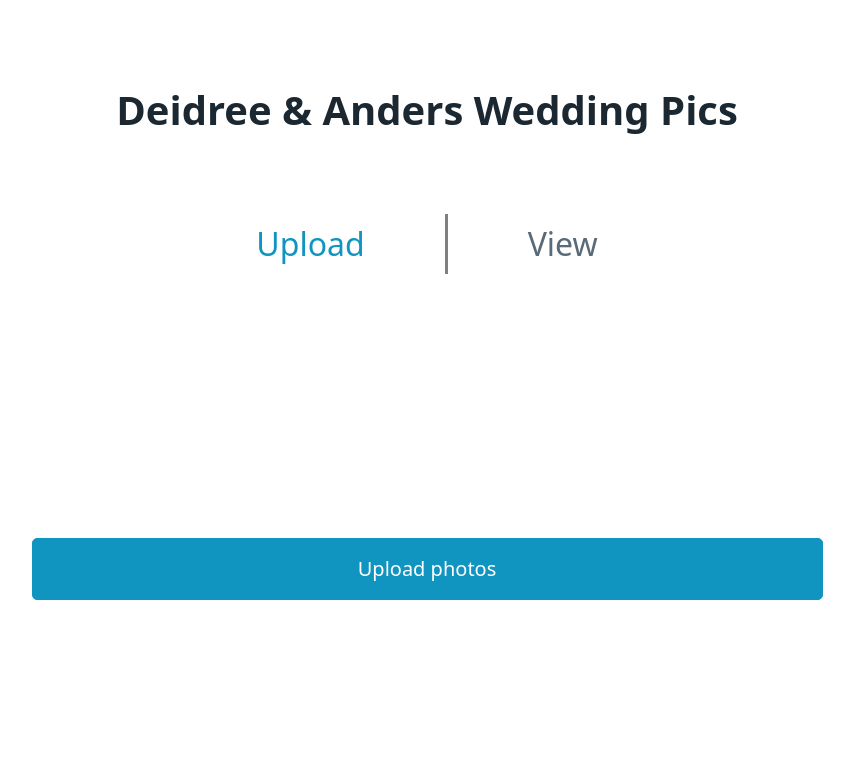
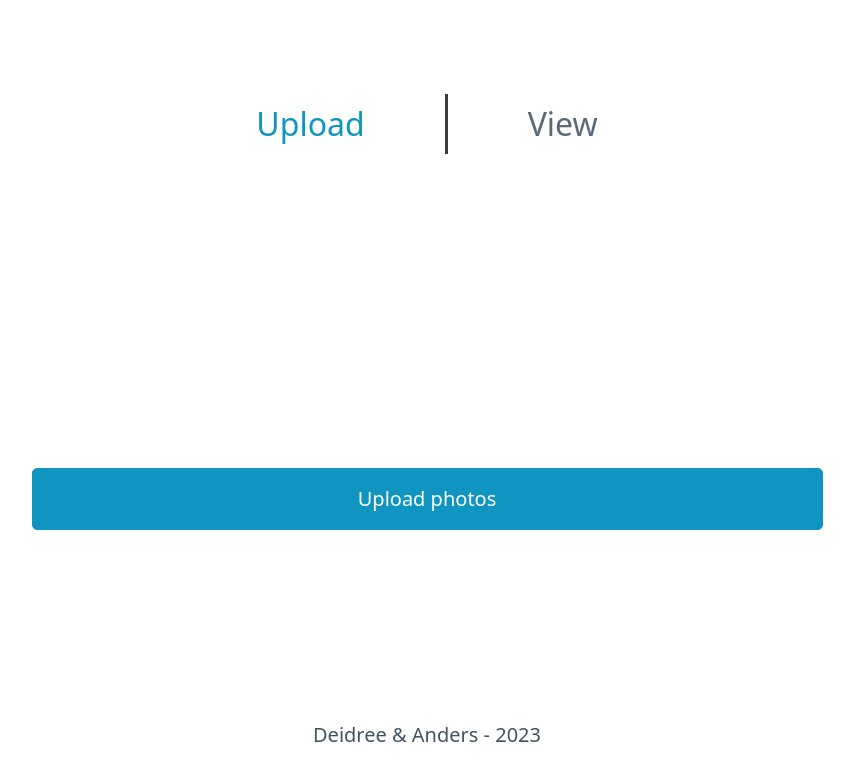
Before and after one commit to sredna43/deiders-photos, a SvelteKit app: page / in a window 1280 px wide. Shown: the top 780 px of the page, without its empty margins (213-1067 px from the left). Built offline with nearby package versions, Linux system fonts and the light colour scheme.

Commit message:
Add footer and change primary color

```diff
--- a/src/app.css
+++ b/src/app.css
@@ -11,8 +11,9 @@
 
 @media only screen and (prefers-color-scheme: dark) {
 	:root:not([data-theme]) {
-		--primary: #3c71f7;
-		--primary-hover: #8999f9;
-		--primary-focus: #052014;
+		--primary: #4d6600;
+		--primary-hover: #779c00;
+		--primary-focus: #0e1118;
+		--background-color: #191c20;
 	}
 }
--- a/src/routes/+layout.svelte
+++ b/src/routes/+layout.svelte
@@ -6,7 +6,6 @@
 
 <body>
 	<main class="container">
-		<h1>Deidree & Anders Wedding Pics</h1>
 		<nav>
 			<ul>
 				<li><a href="/" class={$page.url.pathname === '/' ? 'primary' : 'secondary'}>Upload</a></li>
@@ -18,20 +17,29 @@
 		</nav>
 		<slot />
 	</main>
+	<footer>Deidree & Anders - 2023</footer>
 </body>
 
 <style>
 	nav {
 		justify-content: center;
+		padding-bottom: 50px;
 	}
 	a {
 		font-size: xx-large;
 	}
 	.vl {
-		border-left: 3px solid grey;
+		border-left: 3px solid #373c44;
 		height: 3rem;
 	}
-	h1 {
+	main {
+		padding-bottom: 2.5rem;
+	}
+	footer {
 		text-align: center;
+		position: absolute;
+		bottom: 0;
+		width: 100%;
+		height: 2.5rem;
 	}
 </style>
```
